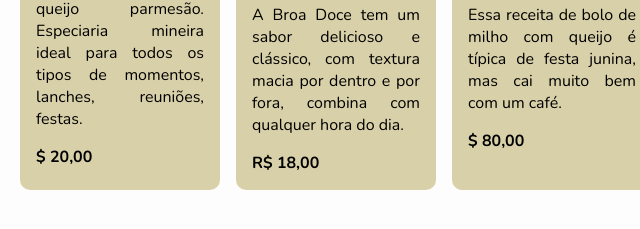
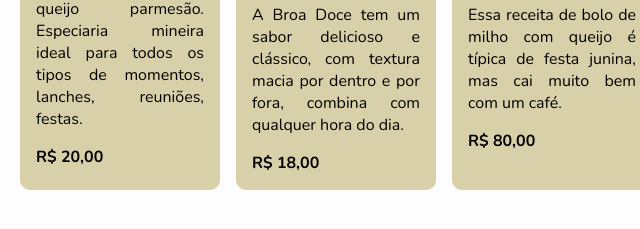
Before and after one commit to Aliine98/elasnatech-atividades, a plain HTML site: page aula-7-cardapio/index.html in a window 1280 px wide. Shown: the part 711-940 px from the top of the page, 304-944 px from the left. Drawn offline with nearby package versions, Linux system fonts and the light colour scheme.

Commit message:
✏️ chore: arruma o preço

```diff
--- a/aula-7-cardapio/index.html
+++ b/aula-7-cardapio/index.html
@@ -31,7 +31,7 @@
                     <p>Produzido com queijo da Serra do Canastra e queijo parmesão. Especiaria mineira ideal para todos
                         os tipos de momentos,
                         lanches, reuniões, festas.</p>
-                    <p><strong>$ 20,00</strong></p>
+                    <p><strong>R$ 20,00</strong></p>
                 </div>
                 <div>
                     <img src="https://encrypted-tbn0.gstatic.com/shopping?q=tbn:ANd9GcTm2G6NoNFu5SYlR6pC1Kow0t2K_GAifOEtL5ENS9TYJupBw_GmdERb8gcPEzJ616mdRPrloxFWcR7WchR9xVAWESW7gvnSew&usqp=CAY"
@@ -47,7 +47,7 @@
                     <h3>Bolo de Milho</h3>
                     <p>Essa receita de bolo de milho com queijo é típica de festa junina, mas cai muito bem com um café.
                     </p>
-                    <p><strong>$ 80,00</strong></p>
+                    <p><strong>R$ 80,00</strong></p>
                 </div>
             </section>
         </main>
```
